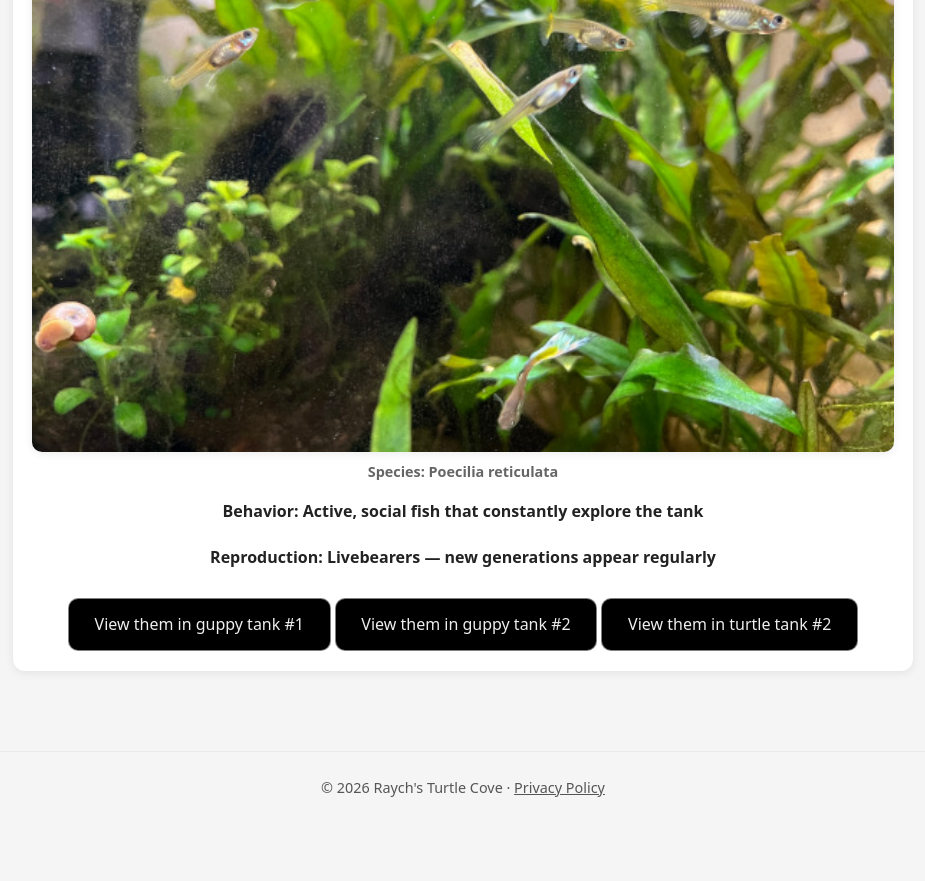
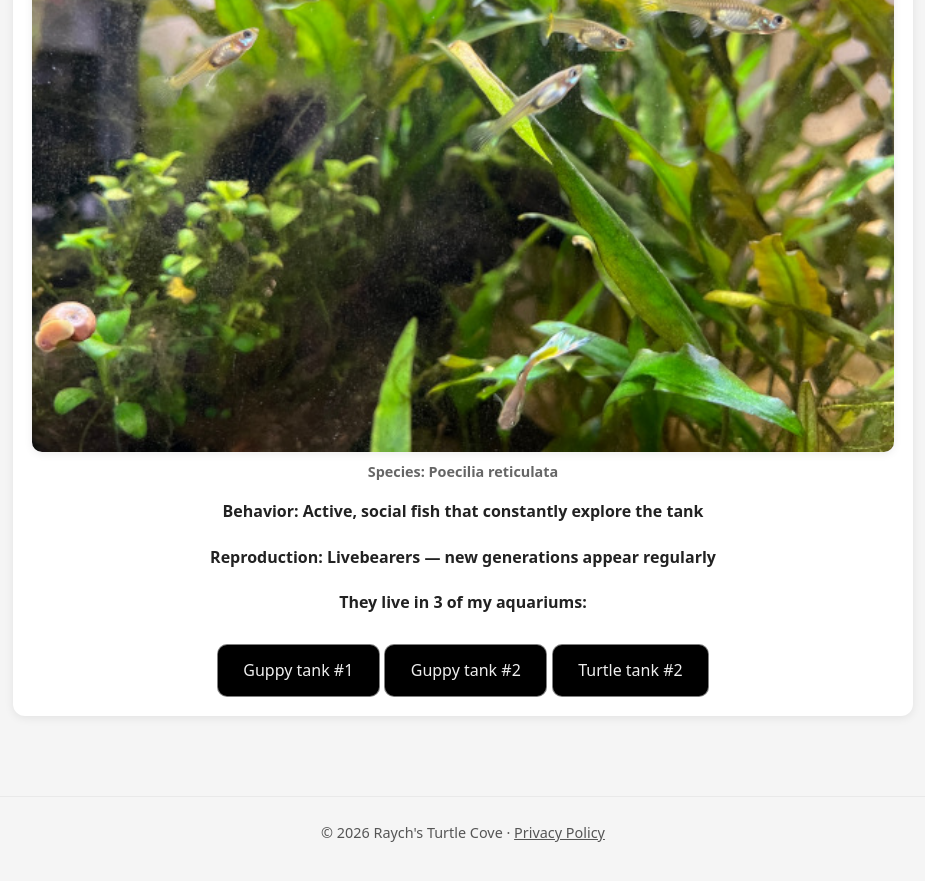
Before and after one commit to rachelsprague/turtles.raych.com, a Jekyll site: the page built from animals/guppies.md, in a window 1280 px wide and 900 px high, scrolled down 589 px. Shown: the top 881 px of the window, without its empty margins (177-1102 px from the left). Built offline with Jekyll 4.4.1, drawn with Linux system fonts in a browser that asks for light colours; before the commit the page ends 1444 px from its top, so only the background shows below that.

Commit message:
update link text

```diff
--- a/animals/guppies.md
+++ b/animals/guppies.md
@@ -11,10 +11,11 @@ My planted tanks are home to communities of **guppies**, small livebearing fish
 
   <div class="animal-card">
     <img src="/assets/images/animals/guppies1.jpg" class="turtle-img" alt="Guppies">
-      <p><strong>Species: Poecilia reticulata</strong></p>
-      <p><strong>Behavior: Active, social fish that constantly explore the tank</strong></p>
-      <p><strong>Reproduction: Livebearers — new generations appear regularly</strong></p>
-    <a class="btn btn--primary" href="/tanks/guppy-tank-1">View them in guppy tank #1</a>
-    <a class="btn btn--primary" href="/tanks/guppy-tank-2">View them in guppy tank #2</a>
-    <a class="btn btn--primary" href="/tanks/turtle-tank-2">View them in turtle tank #2</a>
+    <p><strong>Species: Poecilia reticulata</strong></p>
+    <p><strong>Behavior: Active, social fish that constantly explore the tank</strong></p>
+    <p><strong>Reproduction: Livebearers — new generations appear regularly</strong></p>
+    <p><strong>They live in 3 of my aquariums:</strong></p>
+    <a class="btn btn--primary" href="/tanks/guppy-tank-1">Guppy tank #1</a>
+    <a class="btn btn--primary" href="/tanks/guppy-tank-2">Guppy tank #2</a>
+    <a class="btn btn--primary" href="/tanks/turtle-tank-2">Turtle tank #2</a>
   </div>
```
